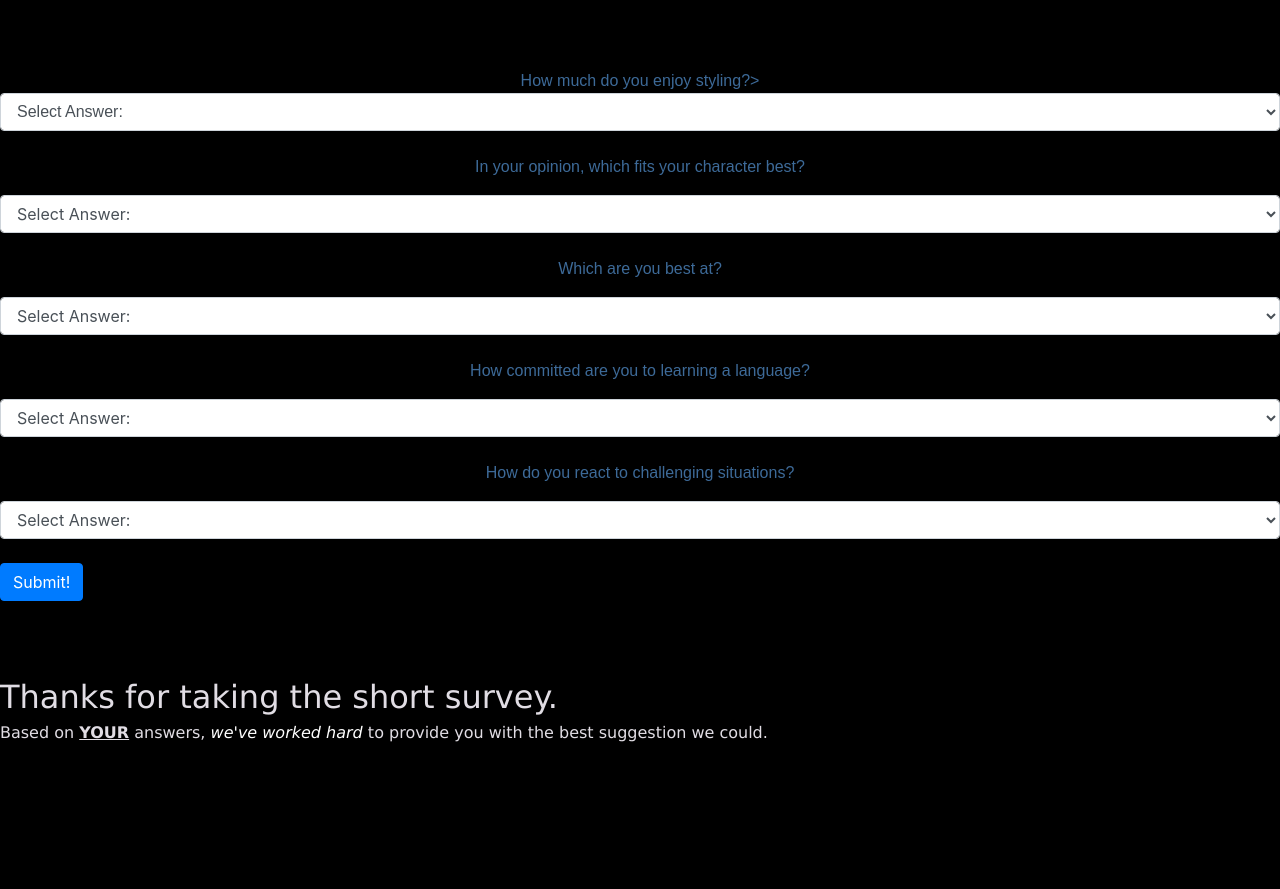
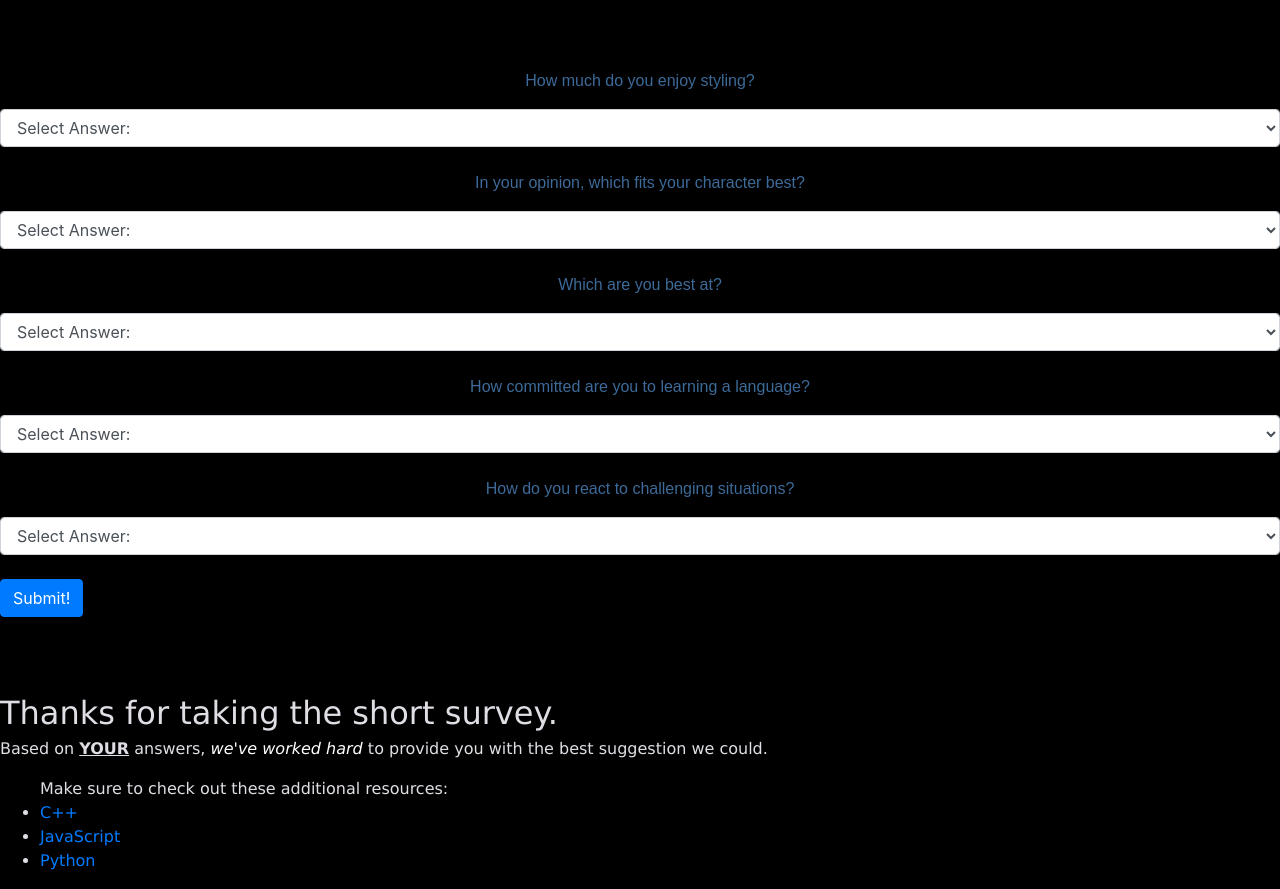
Before and after one commit to Magofna68/Programming-Language-Suggestion, a plain HTML site: page index.html in a window 1280 px wide. Shown: the part 812-1701 px from the top of the page. Before the commit the page ends 1573 px from the top, so only its background shows below. Drawn offline with Linux system fonts and the light colour scheme.

Commit message:
add links to websites using <a>

```diff
--- a/css/styles.css
+++ b/css/styles.css
@@ -55,3 +55,7 @@ h1 {
   margin: auto;
   padding: 5%;
 }
+
+.text-styles {
+  display: show;
+}
--- a/index.html
+++ b/index.html
@@ -24,8 +24,8 @@
     <br>
     <br>
     <br>
-    <div class="text-styles">How much do you enjoy styling?>
-      <!-- <p class="text-styles">How much do you enjoy styling?</p> -->
+    <div>
+      <p class="text-styles">How much do you enjoy styling?</p>
       <select class="form-control" id="question1" text="question1">
         <option value="Select Answer">Select Answer:</option>
         <option value="0">I practically live for it</option>
@@ -80,6 +80,12 @@
       <strong><u>YOUR</u></strong> answers, <span id="center"><em>we've worked hard</em></span> to provide you with the
       best suggestion we could.
     </p>
+    <ul class="exit-styles">Make sure to check out these additional resources:
+      <br>
+      <li><a href="https://en.wikipedia.org/wiki/C%2B%2B">C++</a></li>
+      <li><a href="https://www.javascript.com/"> JavaScript</a></li>
+      <li><a href="https://www.python.org/">Python</a></li>
+    </ul>
   </form>
 
 </body>
--- a/js/scripts.js
+++ b/js/scripts.js
@@ -25,3 +25,7 @@ $(document).ready(function () {
     else { return $("#output-result").text("you probably shouldn't learn how to code.") }
   })
 })
+
+// $(".form-control").click(function () {
+//   $("select").toggle();
+// }
```
